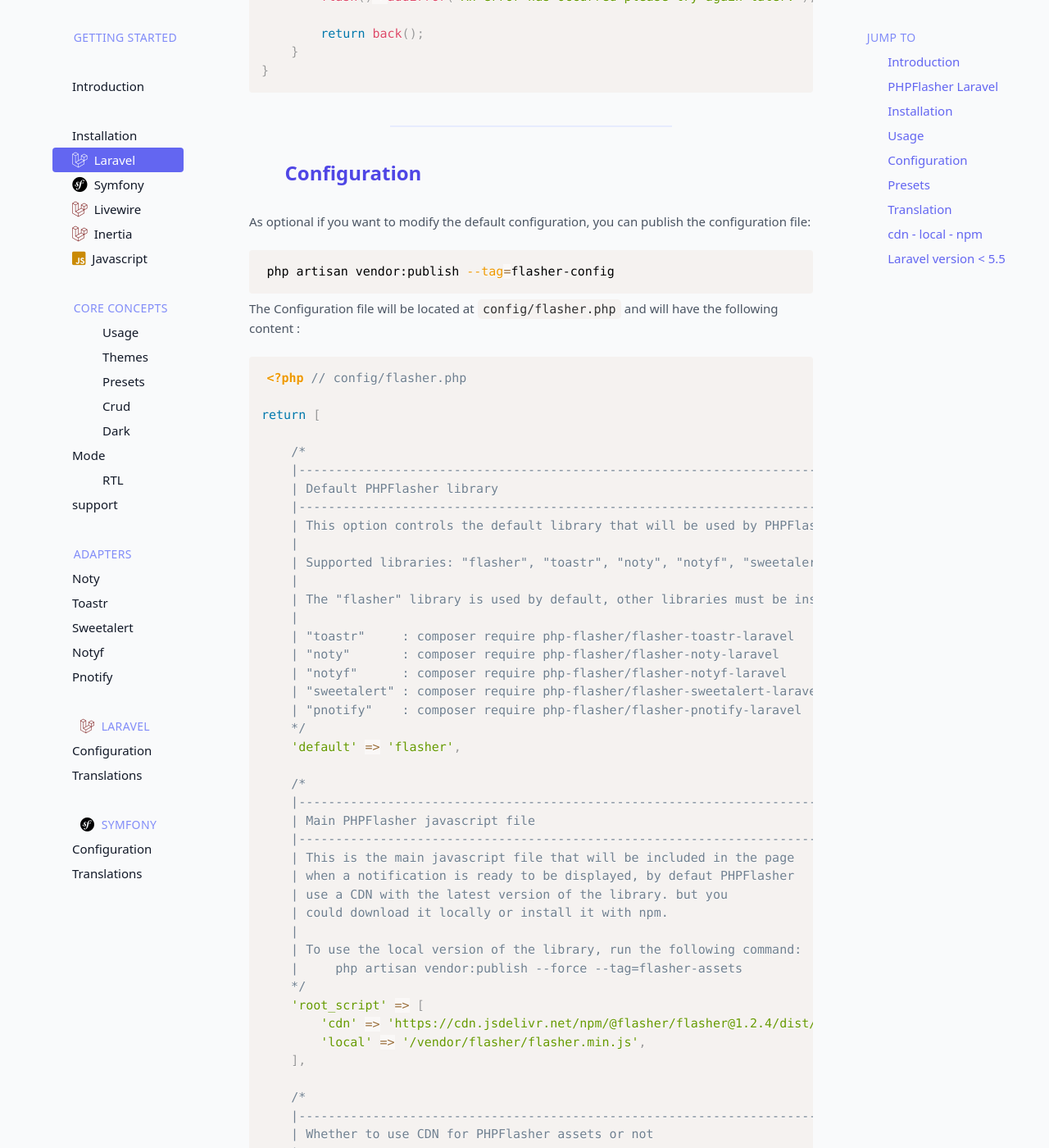
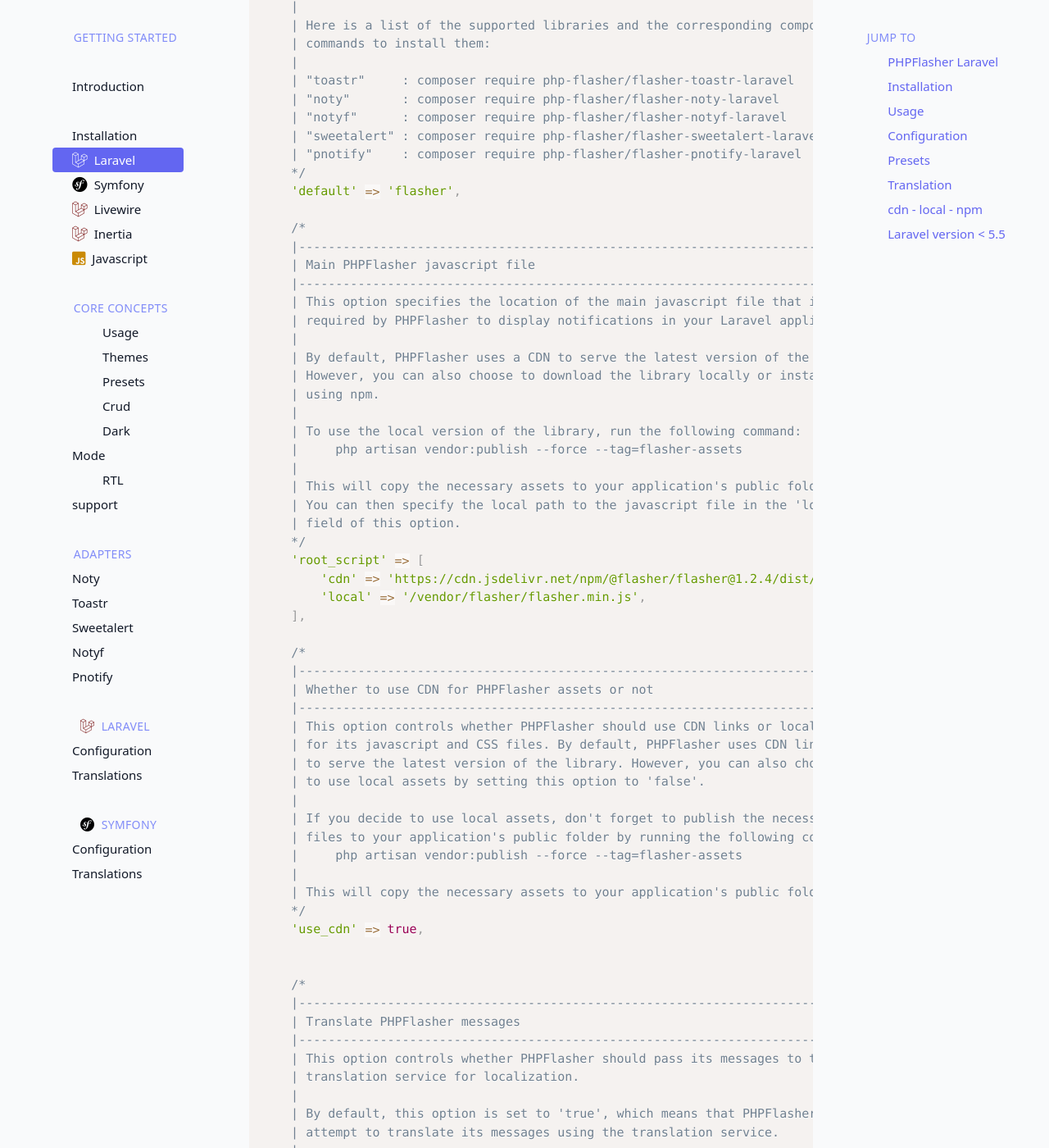
Before and after one commit to php-flasher/php-flasher.github.io, a Jekyll site: the page built from docs/framework/laravel.md, in a window 1280 px wide and 1400 px high, scrolled down 2477 px. Shown: the whole window at 82% size. Built offline with Jekyll 4.4.1, drawn with Linux system fonts in a browser that asks for light colours; nearby versions of some CDN libraries; some web fonts are replaced; comment, search, counter and statistics services are not loaded; some of the changed text lies outside the part shown.

Commit message:
feat: improve the doc texts

````diff
--- a/_layouts/main.html
+++ b/_layouts/main.html
@@ -64,9 +64,11 @@
 
                 <blockquote>
                   <p>
-                      If you like <strong><span class="text-indigo-900">PHP<span class="text-indigo-500">Flasher</span></span></strong> please consider giving it a <i class="fa-duotone fa-star text-yellow-600"></i>
-                      on <a href="https://github.com/php-flasher/php-flasher"><i class="fab fa-github text-black"></i> github</a> or
-                      by spreading the word on <a href="http://twitter.com/share?text=I%20really%20like%20this%20nice%20PHP%20package%2C%20that%20allows%20you%20to%20implement%20flash%20notifications%20in%20your%20app%20fast%20%F0%9F%9A%80%0A%0A%E2%86%92%20https%3A%2F%2Fphp-flasher.io%20by%20%40yoeunes%0A%0A%23php%20%23laravel%20%23symfony%20%23opensource"><i class="fab fa-twitter"></i> twitter</a>. Your support allows me to keep this package up-to-date and maintainable. <strong>Thank you</strong> <i class="fa-solid fa-heart text-red-600"></i>
+                      If you find <strong><span class="text-indigo-900">PHP<span class="text-indigo-500">Flasher</span></span></strong> useful,
+                      we would greatly appreciate your support in the form of a star rating <i class="fa-duotone fa-star text-yellow-600"></i>
+                      on <a href="https://github.com/php-flasher/php-flasher"><i class="fab fa-github text-black"></i> GitHub</a>
+                      or by sharing the project on Twitter <a href="http://twitter.com/share?text=I%20really%20like%20this%20nice%20PHP%20package%2C%20that%20allows%20you%20to%20implement%20flash%20notifications%20in%20your%20app%20fast%20%F0%9F%9A%80%0A%0A%E2%86%92%20https%3A%2F%2Fphp-flasher.io%20by%20%40yoeunes%0A%0A%23php%20%23laravel%20%23symfony%20%23opensource"><i class="fab fa-twitter"></i> click here</a>.
+                      Your feedback helps us keep the package up-to-date and well-maintained. <br> Thank you for your contribution! <strong>Thank you</strong> <i class="fa-solid fa-heart text-red-600"></i>
                   </p>
                 </blockquote>
 
--- a/docs/framework/laravel.md
+++ b/docs/framework/laravel.md
@@ -1,50 +1,16 @@
 ---
 permalink: /docs/framework/laravel/
-title: A solid integration with the Laravel framework
+title: Effortless integration with Laravel
 published_at: 2020-11-28
 updated_at: 2022-05-08
 ---
 
-**<span class="text-indigo-900">PHP<span class="text-indigo-500">Flasher</span></span>** offers a solid integration <i class="fa-brands fa-laravel text-red-900 fa-xl"></i> **Laravel**, with supports from **Laravel**  **4.0** to **9**.
+## <i class="fa-duotone fa-list-radio"></i> PHPFlasher Laravel
 
-## <i class="fa-duotone fa-list-radio"></i> Introduction
+**<span class="text-indigo-900">PHP<span class="text-indigo-500">Flasher</span></span>** is a trusted and well-supported package
+that allows you to easily integrate flash notification messages into your <i class="fa-brands fa-laravel text-red-900 fa-xl"></i> **Laravel** projects.
 
-By default <i class="fa-brands fa-laravel text-red-900 fa-xl"></i> **Laravel** has a built-in <span class="text-indifo-600 font-bold">flashing</span> system.
-<i class="fa-brands fa-laravel text-red-900 fa-xl"></i> **Laravel** flash toast messages, can be found in the <a href="https://laravel.com/docs/session#flash-data" class="text-blue-600 font-bold">session</a> section of the documentation.
-
-Data stored in the session using this method will be available immediately and during the subsequent HTTP request. After the subsequent HTTP request, the flashed data will be deleted.
-
-```php
-$request->session()->flash('success', 'Task was successful!');
-```
-
-And then somewhere in the view, you can use the `session()->get('success')` method to get the data.
-
-{% raw %}
-```twig
-@if (session()->has('success'))
-    <div class="fixed bg-green-600 text-white py-2 px-4 rounded-xl bottom-3 right-3 text-sm">
-        <p>{{ session()->get('success') }}</p>
-    </div>
-@endif
-```
-{% endraw %}
-
-This example uses <a href="https://tailwindcss.com/">tailwindcss</a> for styling, but you can use any CSS framework you want.
-
-This approach is simple enough to add a flash message to your app. But :
-
-1. You can store only on flash type at a time. like `success`, `error`, `info`, `warning`
-2. You have to make changes to the view to use another CSS framework than `tailwindcss` like `bootstrap` or `material-ui`
-3. But what if you want to use multiple CSS frameworks for different types of flash messages ?
-4. How you can sort or limit the displayed flash messages ?
-5. How about translations and rtl languages ?
-6. Do you want to use some javascript library to display the flash messages ? (like [sweetalert](https://sweetalert2.github.io/) or [toastr](https://github.com/CodeSeven/toastr))
-
-**<span class="text-indigo-900">PHP<span class="text-indigo-500">Flasher</span></span>** take this approach of storing the flash messages in the session and then retrieving it in the view to the next level.
-And solve all the above issues in a simple and easy way.
-
-## <i class="fa-duotone fa-list-radio"></i> PHPFlasher Laravel
+Its compatibility with Laravel versions **4.0** to **9** makes it a reliable choice for use in a wide range of Laravel projects, ensuring seamless integration and hassle-free functionality.
 
 To use **<span class="text-indigo-900">PHP<span class="text-indigo-500">Flasher</span></span>** in a Laravel application, you need :
 
@@ -89,8 +54,6 @@
             return redirect()->route('posts.index');
         }
 
-        flash()->addError('An error has occurred please try again later.');
-
         return back();
     }
 }
@@ -100,13 +63,13 @@
 
 ## <i class="fa-duotone fa-list-radio"></i> Configuration
 
-As optional if you want to modify the default configuration, you can publish the configuration file:
+As optional, if you want to modify the default configuration, you can publish the configuration file:
 
 ```shell
 php artisan vendor:publish --tag=flasher-config
 ```
 
-The Configuration file will be located at `config/flasher.php` and will have the following content :
+The configuration file will be located at `config/flasher.php` and will have the following content:
 
 ```php
 <?php // config/flasher.php
@@ -117,11 +80,18 @@
     |--------------------------------------------------------------------------
     | Default PHPFlasher library
     |--------------------------------------------------------------------------
-    | This option controls the default library that will be used by PHPFlasher.
+    | This option controls the default library that will be used by PHPFlasher
+    | to display notifications in your Laravel application. PHPFlasher supports
+    | several libraries, including "flasher", "toastr", "noty", "notyf",
+    | "sweetalert" and "pnotify".
     |
-    | Supported libraries: "flasher", "toastr", "noty", "notyf", "sweetalert", "pnotify"
+    | The "flasher" library is used by default. If you want to use a different
+    | library, you will need to install it using composer. For example, to use
+    | the "toastr" library, run the following command:
+    |     composer require php-flasher/flasher-toastr-laravel
     |
-    | The "flasher" library is used by default, other libraries must be installed using composer.
+    | Here is a list of the supported libraries and the corresponding composer
+    | commands to install them:
     |
     | "toastr"     : composer require php-flasher/flasher-toastr-laravel
     | "noty"       : composer require php-flasher/flasher-noty-laravel
@@ -135,13 +105,19 @@
     |--------------------------------------------------------------------------
     | Main PHPFlasher javascript file
     |--------------------------------------------------------------------------
-    | This is the main javascript file that will be included in the page
-    | when a notification is ready to be displayed, by defaut PHPFlasher
-    | use a CDN with the latest version of the library. but you
-    | could download it locally or install it with npm.
+    | This option specifies the location of the main javascript file that is
+    | required by PHPFlasher to display notifications in your Laravel application.
+    |
+    | By default, PHPFlasher uses a CDN to serve the latest version of the library.
+    | However, you can also choose to download the library locally or install it
+    | using npm.
     |
     | To use the local version of the library, run the following command:
     |     php artisan vendor:publish --force --tag=flasher-assets
+    |
+    | This will copy the necessary assets to your application's public folder.
+    | You can then specify the local path to the javascript file in the 'local'
+    | field of this option.
     */
     'root_script' => [
         'cdn' => 'https://cdn.jsdelivr.net/npm/@flasher/flasher@1.2.4/dist/flasher.min.js',
@@ -152,41 +128,69 @@
     |--------------------------------------------------------------------------
     | Whether to use CDN for PHPFlasher assets or not
     |--------------------------------------------------------------------------
-    | By default PHPFlasher use CDN links for its assets, to use local version of
-    | the assets set use_cdn to false.
+    | This option controls whether PHPFlasher should use CDN links or local assets
+    | for its javascript and CSS files. By default, PHPFlasher uses CDN links
+    | to serve the latest version of the library. However, you can also choose
+    | to use local assets by setting this option to 'false'.
     |
-    | Don't forget to publish your assets with:
+    | If you decide to use local assets, don't forget to publish the necessary
+    | files to your application's public folder by running the following command:
     |     php artisan vendor:publish --force --tag=flasher-assets
+    |
+    | This will copy the necessary assets to your application's public folder.
     */
     'use_cdn' => true,
 
-     /*
-     |--------------------------------------------------------------------------
-     | Translate PHPFlasher messages
-     |--------------------------------------------------------------------------
-     | By default PHPFlasher messages are passed to Laravel translator service
-     | to disable this behavior, set this option to `false`.
-     */
+
+    /*
+    |--------------------------------------------------------------------------
+    | Translate PHPFlasher messages
+    |--------------------------------------------------------------------------
+    | This option controls whether PHPFlasher should pass its messages to the Laravel's
+    | translation service for localization.
+    |
+    | By default, this option is set to 'true', which means that PHPFlasher will
+    | attempt to translate its messages using the translation service.
+    |
+    | If you don't want PHPFlasher to use the Laravel's translation service, you can
+    | set this option to 'false'. In this case, PHPFlasher will use the messages
+    | as-is, without attempting to translate them.
+    */
     'auto_translate' => true,
 
-     /*
-     |--------------------------------------------------------------------------
-     | Inject PHPFlasher in Response
-     |--------------------------------------------------------------------------
-     | PHPFlasher scripts are added automatically before </body>, by listening
-     | to the Response after the App is done.
-     */
+
+    /*
+    |--------------------------------------------------------------------------
+    | Inject PHPFlasher in Response
+    |--------------------------------------------------------------------------
+    | This option controls whether PHPFlasher should automatically inject its
+    | javascript and CSS files into the HTML response of your Laravel application.
+    |
+    | By default, this option is set to 'true', which means that PHPFlasher will
+    | listen to the response of your application and automatically insert its
+    | scripts and stylesheets into the HTML before the closing `</body>` tag.
+    |
+    | If you don't want PHPFlasher to automatically inject its scripts and stylesheets
+    | into the response, you can set this option to 'false'. In this case, you will
+    | need to manually include the necessary files in your application's layout.
+    */
     'auto_render' => true,
+
 
     'flash_bag' => [
         /*
         |-----------------------------------------------------------------------
         | Enable flash bag
         |-----------------------------------------------------------------------
-        | This option allows you to automatically convert Laravel's flash
-        | messages to PHPFlasher notifications. This is useful when
-        | you want to migrate from a Legacy system or another
-        | library similar to PHPFlasher.
+        | This option controls whether PHPFlasher should automatically convert
+        | Laravel's flash messages to PHPFlasher notifications. This feature is
+        | useful when you want to migrate from a legacy system or another
+        | library that uses similar conventions for flash messages.
+        |
+        | When this option is set to 'true', PHPFlasher will check for flash
+        | messages in the session and convert them to notifications using the
+        | mapping specified in the 'mapping' option. When this option is set
+        | to 'false', PHPFlasher will ignore flash messages in the session.
         */
         'enabled' => true,
 
@@ -195,9 +199,14 @@
         | Flash bag type mapping
         |-----------------------------------------------------------------------
         | This option allows you to map or convert session keys to PHPFlasher
-        | notification types. on the right side are the PHPFlasher types
-        | On the left side are the Laravel session keys that you
-        | want to convert to PHPFlasher types.
+        | notification types. On the left side are the PHPFlasher types.
+        | On the right side are the Laravel session keys that you want to
+        | convert to PHPFlasher types.
+        |
+        | For example, if you want to convert Laravel's 'danger' flash
+        | messages to PHPFlasher's 'error' notifications, you can add
+        | the following entry to the mapping:
+        |     'error' => ['danger'],
         */
         'mapping' => [
             'success' => ['success'],
@@ -212,12 +221,29 @@
     | Global Filter Criteria
     |-----------------------------------------------------------------------
     | This option allows you to filter the notifications that are displayed
-    | by default all notifications are displayed, but you can filter
-    | them, for example to only display errors.
+    | in your Laravel application. By default, all notifications are displayed,
+    | but you can use this option to limit the number of notifications or
+    | filter them by type.
+    |
+    | For example, to limit the number of notifications to 5, you can set
+    | the 'limit' field to 5:
+    |     'limit' => 5,
+    |
+    | To filter the notifications by type, you can specify an array of
+    | types that you want to display. For example, to only display
+    | error notifications, you can set the 'types' field to ['error']:
+    |     'types' => ['error'],
+    |
+    | You can also combine multiple criteria by specifying multiple fields.
+    | For example, to display up to 5 error notifications, you can set
+    | the 'limit' and 'types' fields like this:
+    |     'limit' => 5,
+    |     'types' => ['error'],
     */
     'filter_criteria' => [
         'limit' => 5, // Limit the number of notifications to display
     ],
+
 ];
 ```
 
@@ -225,35 +251,16 @@
 
 ## <i class="fa-duotone fa-list-radio"></i> Presets
 
-Let's say you have a custom notification that you want to use in multiple places.
-You can create a preset for it and then use it in multiple places.
+You can create a preset for a custom notification that you want to reuse in multiple places by adding a presets entry in the configuration file.
 
-> You can think of a preset as a pre-defined message that you can use in multiple places. <br>
+> You can think of a preset as a pre-defined message that you can use in multiple locations. <br>
 
-Add a `presets` entry in the configuration file, for example `entity_saved` is the name of the preset
+For example, you can create a preset named `entity_saved` in the configuration file and then use
 
 ```php
 <?php // config/flasher.php
 
 return [
-    /*
-    |--------------------------------------------------------------------------
-    | Default PHPFlasher library
-    |--------------------------------------------------------------------------
-    | This option controls the default library that will be used by PHPFlasher.
-    |
-    | Supported libraries: "flasher", "toastr", "noty", "notyf", "sweetalert", "pnotify"
-    |
-    | The "flasher" library is used by default, other libraries must be installed using composer.
-    |
-    | "toastr"     : composer require php-flasher/flasher-toastr-laravel
-    | "noty"       : composer require php-flasher/flasher-noty-laravel
-    | "notyf"      : composer require php-flasher/flasher-notyf-laravel
-    | "sweetalert" : composer require php-flasher/flasher-sweetalert-laravel
-    | "pnotify"    : composer require php-flasher/flasher-pnotify-laravel
-    */
-    'default' => 'flasher',
-
     'presets' => [
         'entity_saved' => [
             'type' => 'success',
@@ -264,7 +271,7 @@
 ];
 ```
 
-And then use it in your controller like the following:
+To use the preset, you can call the `addPreset()` method and pass the name of the preset as the first argument:
 
 ```php
 <?php
@@ -292,18 +299,16 @@
 
 ## <i class="fa-duotone fa-list-radio"></i> Translation
 
-**<span class="text-indigo-900">PHP<span class="text-indigo-500">Flasher</span></span>** allows you to translate your notification messages, presets and automatically detect RTL support.
+**<span class="text-indigo-900">PHP<span class="text-indigo-500">Flasher</span></span>** allows you to translate your notification messages, presets and automatically detect right-to-left (RTL) support.
 
-By default **<span class="text-indigo-900">PHP<span class="text-indigo-500">Flasher</span></span>** came with Arabic, English and French translations, but you can add your own translations easily.
+**<span class="text-indigo-900">PHP<span class="text-indigo-500">Flasher</span></span>** comes with Arabic, English and French translations out of the box, but you can easily add your own translations.
 
-For example, if you need to override the English translation strings for **<span class="text-indigo-900">PHP<span class="text-indigo-500">Flasher</span></span>**,  you should place a language file at the following location:
+For example, if you need to override the English translation strings for **<span class="text-indigo-900">PHP<span class="text-indigo-500">Flasher</span></span>**,  you can create a language file at the following location:
 **`/resources/lang/vendor/flasher/en/messages.php`**.
 
-Within this file, you should only define the translation strings you wish to override.
+In this file, you should only define the translation strings you want to override. Any translation strings that you don't override will still be loaded from **<span class="text-indigo-900">PHP<span class="text-indigo-500">Flasher</span></span>**'s original language files.
 
-Any translation strings you don't override will still be loaded from the **<span class="text-indigo-900">PHP<span class="text-indigo-500">Flasher</span></span>**'s original language files.
-
-Here is the list of the default translation keys for **<span class="text-indigo-900">PHP<span class="text-indigo-500">Flasher</span></span>**:
+Here is a list of the default translation keys for **<span class="text-indigo-900">PHP<span class="text-indigo-500">Flasher</span></span>**:
 
 ```php
 <?php // /resources/lang/vendor/flasher/ar/messages.php
@@ -404,13 +409,18 @@
     |--------------------------------------------------------------------------
     | Whether to use CDN for PHPFlasher assets or not
     |--------------------------------------------------------------------------
-    | By default PHPFlasher use CDN links for its assets, to use local version of
-    | the assets set use_cdn to false.
+    | This option controls whether PHPFlasher should use CDN links or local assets
+    | for its javascript and CSS files. By default, PHPFlasher uses CDN links
+    | to serve the latest version of the library. However, you can also choose
+    | to use local assets by setting this option to 'false'.
     |
-    | Don't forget to publish your assets with:
+    | If you decide to use local assets, don't forget to publish the necessary
+    | files to your application's public folder by running the following command:
     |     php artisan vendor:publish --force --tag=flasher-assets
+    |
+    | This will copy the necessary assets to your application's public folder.
     */
-    'use_cdn' => false,
+    'use_cdn' => true,
 ];
 ```
 
@@ -441,13 +451,19 @@
     |--------------------------------------------------------------------------
     | Main PHPFlasher javascript file
     |--------------------------------------------------------------------------
-    | This is the main javascript file that will be included in the page
-    | when a notification is ready to be displayed, by defaut PHPFlasher
-    | use a CDN with the latest version of the library. but you
-    | could download it locally or install it with npm.
+    | This option specifies the location of the main javascript file that is
+    | required by PHPFlasher to display notifications in your Laravel application.
+    |
+    | By default, PHPFlasher uses a CDN to serve the latest version of the library.
+    | However, you can also choose to download the library locally or install it
+    | using npm.
     |
     | To use the local version of the library, run the following command:
     |     php artisan vendor:publish --force --tag=flasher-assets
+    |
+    | This will copy the necessary assets to your application's public folder.
+    | You can then specify the local path to the javascript file in the 'local'
+    | field of this option.
     */
     'root_script' => [], // set this to empty array
 ];
````
Also changed, not shown: other parts of docs/framework/laravel.md (+0 -1 lines), docs/index.md (+25 -12 lines), docs/installation.md (+10 -14 lines).
